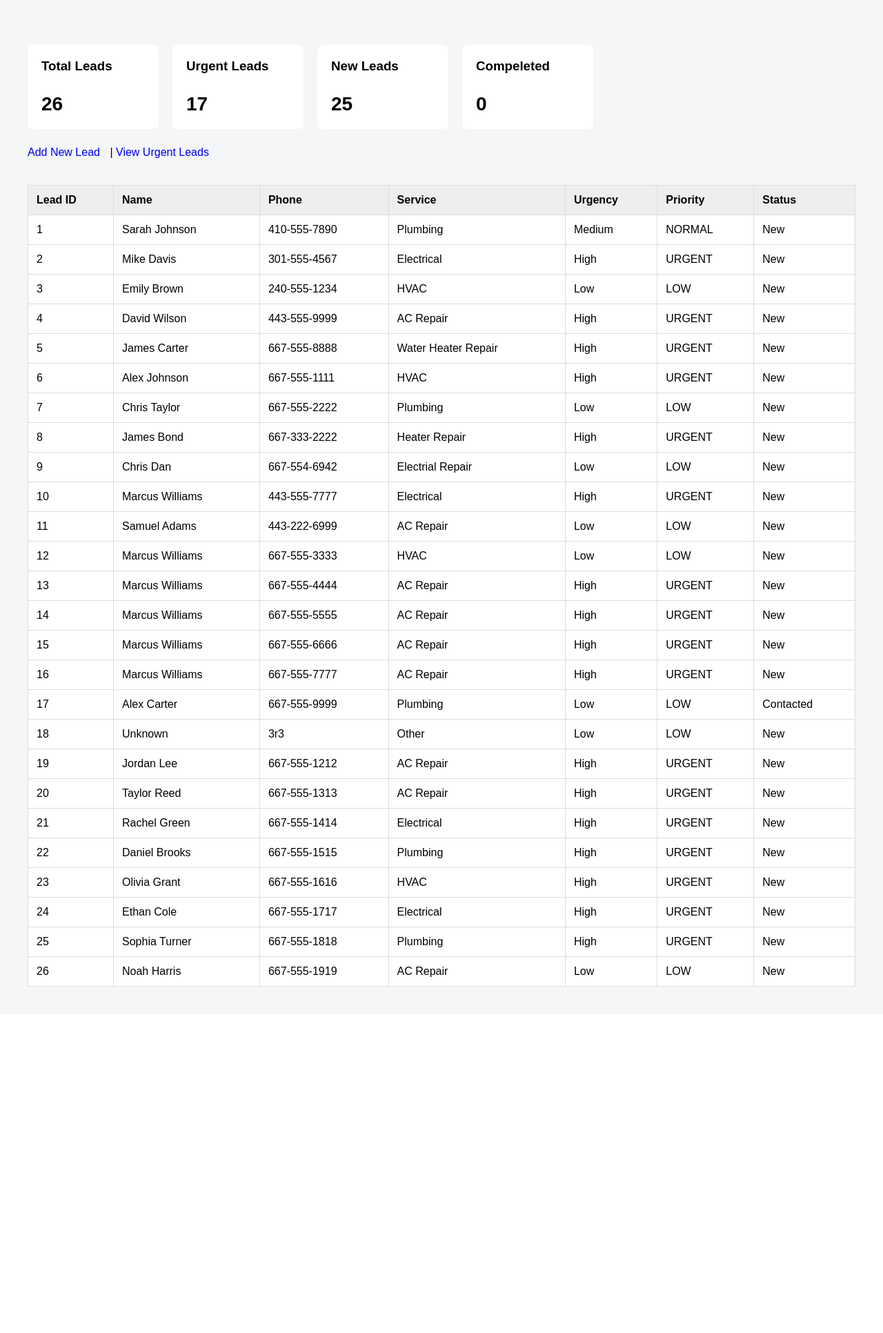
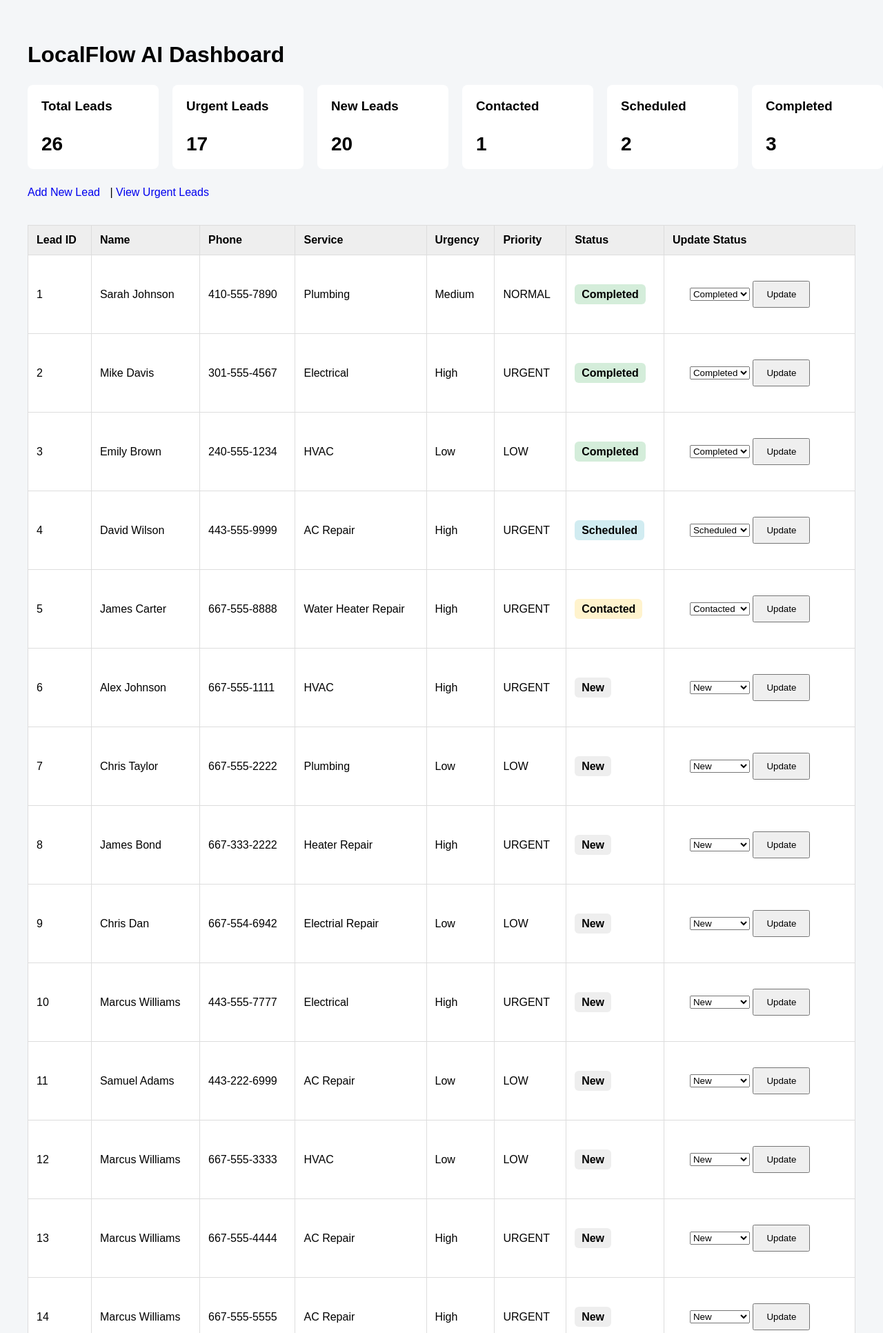
Before and after one commit to samtekele/localflow-ai, a Flask app: page /dashboard in a window 1280 px wide. Shown: the top 1932 px of the page at 69% size. Before the commit the page ends 1430 px from the top, so only its background shows below. Run offline with Flask 3, Linux system fonts and the light colour scheme.

Commit message:
Add browser lead status management

```diff
--- a/week1/app.py
+++ b/week1/app.py
@@ -1,7 +1,5 @@
-from flask import Flask, request, render_template
-
+from flask import Flask, request, render_template, redirect
 from lead import process_lead, lead_exists, leads, save_leads
-
 
 app = Flask(__name__)
 
@@ -62,11 +60,20 @@ def dashboard():
         if lead["status"] == "New":
             new_count += 1
 
+    contacted_count = 0
+    for lead in leads:
+        if lead["status"] == "Contacted":
+            contacted_count += 1
+
+    scheduled_count = 0
+    for lead in leads:
+        if lead["status"] == "Scheduled":
+            scheduled_count += 1
+
     completed_count = 0
     for lead in leads:
         if lead["status"] == "Completed":
             completed_count += 1
-
 
     return render_template(
         "dashboard.html",
@@ -74,12 +81,29 @@ def dashboard():
         total_leads=total_leads,
         urgent_count=urgent_count,
         new_count=new_count,
+        contacted_count=contacted_count,
+        scheduled_count=scheduled_count,
         completed_count=completed_count
     )
 
 
+@app.route("/urgent")
 def urgent_leads():
     return render_template("urgent.html", leads=leads)
 
+
+@app.route("/update-status/<int:lead_id>", methods=["POST"])
+def update_status(lead_id):
+    new_status = request.form["status"]
+
+    for lead in leads:
+        if lead.get("id") == lead_id:
+            lead["status"] = new_status
+            save_leads()
+            break
+
+    return redirect("/dashboard")
+
+
 if __name__ == "__main__":
     app.run(debug=True)
--- a/week1/leads.json
+++ b/week1/leads.json
@@ -5,7 +5,7 @@
         "service": "Plumbing",
         "urgency": "Medium",
         "priority": "NORMAL",
-        "status": "New",
+        "status": "Completed",
         "id": 1,
         "message": "Legacy lead - original message unavailable",
         "created_at": "Legacy lead - timestamp unavailable"
@@ -16,7 +16,7 @@
         "service": "Electrical",
         "urgency": "High",
         "priority": "URGENT",
-        "status": "New",
+        "status": "Completed",
         "id": 2,
         "message": "Legacy lead - original message unavailable",
         "created_at": "Legacy lead - timestamp unavailable"
@@ -27,7 +27,7 @@
         "service": "HVAC",
         "urgency": "Low",
         "priority": "LOW",
-        "status": "New",
+        "status": "Completed",
         "id": 3,
         "message": "Legacy lead - original message unavailable",
         "created_at": "Legacy lead - timestamp unavailable"
@@ -38,7 +38,7 @@
         "service": "AC Repair",
         "urgency": "High",
         "priority": "URGENT",
-        "status": "New",
+        "status": "Scheduled",
         "id": 4,
         "message": "Legacy lead - original message unavailable",
         "created_at": "Legacy lead - timestamp unavailable"
@@ -49,7 +49,7 @@
         "service": "Water Heater Repair",
         "urgency": "High",
         "priority": "URGENT",
-        "status": "New",
+        "status": "Contacted",
         "id": 5,
         "message": "Legacy lead - original message unavailable",
         "created_at": "Legacy lead - timestamp unavailable"
@@ -181,7 +181,7 @@
         "service": "Plumbing",
         "urgency": "Low",
         "priority": "LOW",
-        "status": "Contacted",
+        "status": "Scheduled",
         "id": 17,
         "message": "Legacy lead - original message unavailable",
         "created_at": "Legacy lead - timestamp unavailable"
--- a/week1/static/style.css
+++ b/week1/static/style.css
@@ -82,3 +82,25 @@ th {
     font-weight: bold;
     margin-bottom: 0;
 }
+
+.status {
+    padding: 6px 10px;
+    border-radius: 6px;
+    font-weight: bold;
+}
+
+.new {
+    background-color: #eeeeee;
+}
+
+.contacted {
+    background-color: #fff3cd;
+}
+
+.scheduled {
+    background-color: #d1ecf1;
+}
+
+.completed {
+    background-color: #d4edda;
+}
--- a/week1/templates/dashboard.html
+++ b/week1/templates/dashboard.html
@@ -7,6 +7,8 @@
 </head>
 
 <body>
+
+    <h1>LocalFlow AI Dashboard</h1>
 
     <div class="stats">
 
@@ -24,12 +26,24 @@
             <h3>New Leads</h3>
             <p>{{ new_count }}</p>
         </div>
+
         <div class="stat-card">
-        <h3>Compeleted</h3>
+            <h3>Contacted</h3>
+            <p>{{ contacted_count }}</p>
+        </div>
+
+        <div class="stat-card">
+            <h3>Scheduled</h3>
+            <p>{{ scheduled_count }}</p>
+        </div>
+
+        <div class="stat-card">
+            <h3>Completed</h3>
             <p>{{ completed_count }}</p>
         </div>
 
     </div>
+
     <a href="/">Add New Lead</a>
     |
     <a href="/urgent">View Urgent Leads</a>
@@ -46,6 +60,7 @@
             <th>Urgency</th>
             <th>Priority</th>
             <th>Status</th>
+            <th>Update Status</th>
         </tr>
 
         {% for lead in leads %}
@@ -57,7 +72,43 @@
             <td>{{ lead["service"] }}</td>
             <td>{{ lead["urgency"] }}</td>
             <td>{{ lead["priority"] }}</td>
-            <td>{{ lead["status"] }}</td>
+            <td>
+                <span class="status {{ lead['status']|lower }}">
+                    {{ lead["status"] }}
+                </span>
+            </td>
+
+            <td>
+                <form method="POST" action="/update-status/{{ lead['id'] }}">
+
+                    <select name="status">
+
+                        <option value="New"
+                            {% if lead["status"] == "New" %}selected{% endif %}>
+                            New
+                        </option>
+
+                        <option value="Contacted"
+                            {% if lead["status"] == "Contacted" %}selected{% endif %}>
+                            Contacted
+                        </option>
+
+                        <option value="Scheduled"
+                            {% if lead["status"] == "Scheduled" %}selected{% endif %}>
+                            Scheduled
+                        </option>
+
+                        <option value="Completed"
+                            {% if lead["status"] == "Completed" %}selected{% endif %}>
+                            Completed
+                        </option>
+
+                    </select>
+
+                    <button type="submit">Update</button>
+                </form>
+            </td>
+
         </tr>
 
         {% endfor %}
```
Lines whose indentation alone changed are shown as unchanged.
